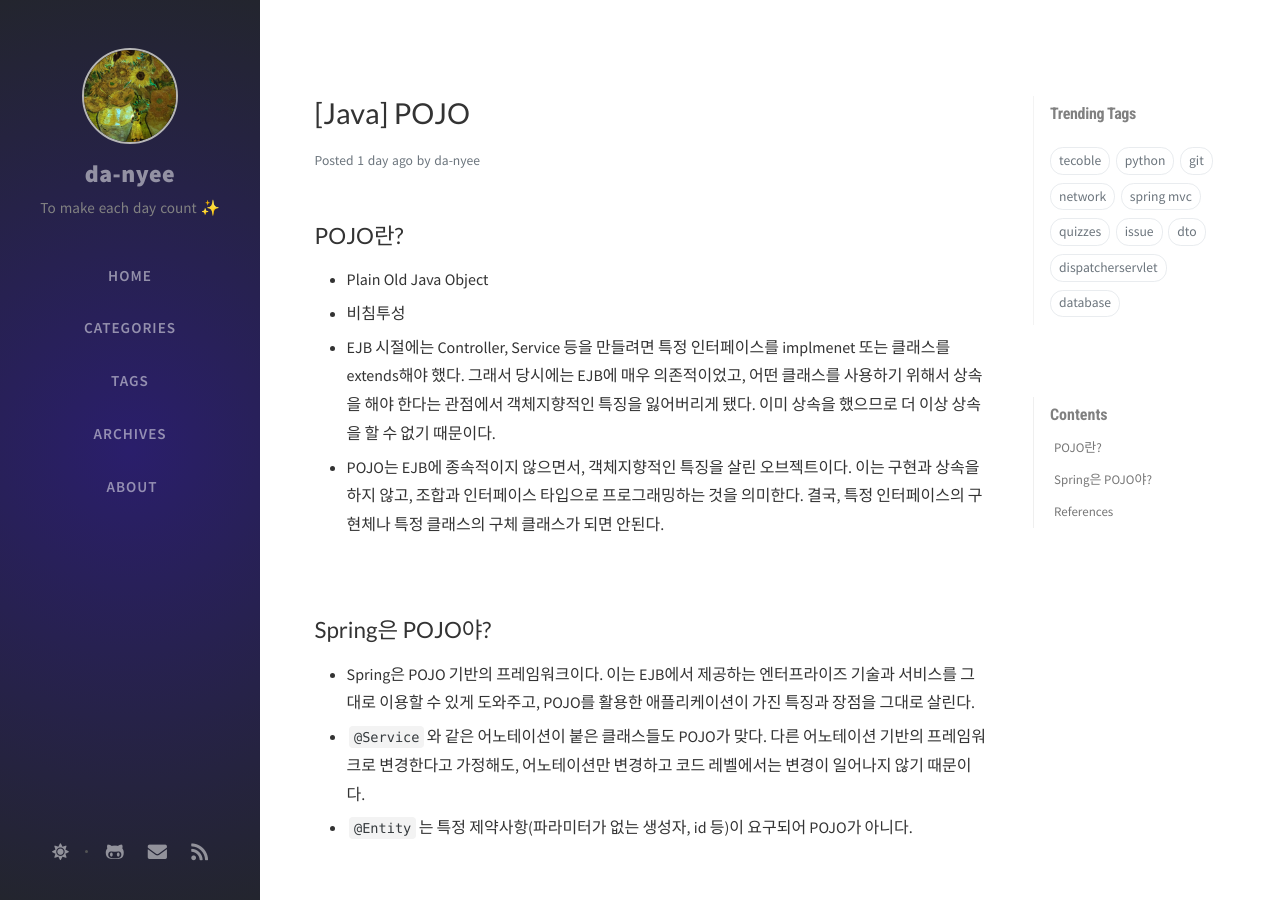
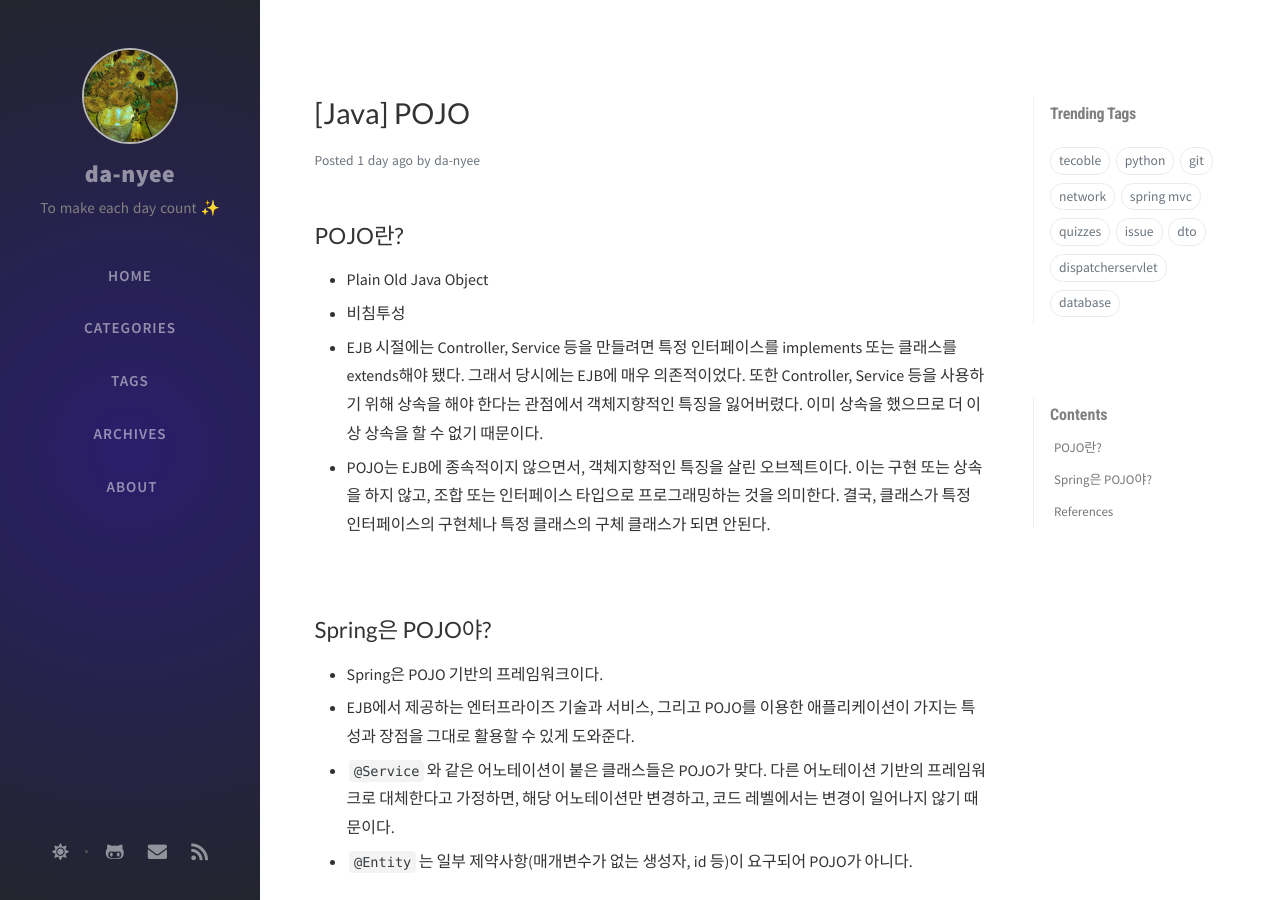
Before and after one commit to da-nyee/da-nyee.github.io, a Jekyll site: the page built from _posts/java_spring/2021-11-01-java-pojo.md, in a window 1280 px wide and 900 px high. Built offline with Jekyll 4.4.1, drawn with Linux system fonts in a browser that asks for light colours; nearby versions of some CDN libraries; comment, search, counter and statistics services are not loaded.

Commit message:
docs: Rewrite POJO (#154)

```diff
--- a/_posts/java_spring/2021-11-01-java-pojo.md
+++ b/_posts/java_spring/2021-11-01-java-pojo.md
@@ -10,16 +10,17 @@ tags: [java, pojo]
 
 - Plain Old Java Object
 - 비침투성
-- EJB 시절에는 Controller, Service 등을 만들려면 특정 인터페이스를 implmenet 또는 클래스를 extends해야 했다. 그래서 당시에는 EJB에 매우 의존적이었고, 어떤 클래스를 사용하기 위해서 상속을 해야 한다는 관점에서 객체지향적인 특징을 잃어버리게 됐다. 이미 상속을 했으므로 더 이상 상속을 할 수 없기 때문이다.
-- POJO는 EJB에 종속적이지 않으면서, 객체지향적인 특징을 살린 오브젝트이다. 이는 구현과 상속을 하지 않고, 조합과 인터페이스 타입으로 프로그래밍하는 것을 의미한다. 결국, 특정 인터페이스의 구현체나 특정 클래스의 구체 클래스가 되면 안된다.
+- EJB 시절에는 Controller, Service 등을 만들려면 특정 인터페이스를 implements 또는 클래스를 extends해야 됐다. 그래서 당시에는 EJB에 매우 의존적이었다. 또한 Controller, Service 등을 사용하기 위해 상속을 해야 한다는 관점에서 객체지향적인 특징을 잃어버렸다. 이미 상속을 했으므로 더 이상 상속을 할 수 없기 때문이다.
+- POJO는 EJB에 종속적이지 않으면서, 객체지향적인 특징을 살린 오브젝트이다. 이는 구현 또는 상속을 하지 않고, 조합 또는 인터페이스 타입으로 프로그래밍하는 것을 의미한다. 결국, 클래스가 특정 인터페이스의 구현체나 특정 클래스의 구체 클래스가 되면 안된다.
 
 <br/>
 
 ## Spring은 POJO야?
 
-- Spring은 POJO 기반의 프레임워크이다. 이는 EJB에서 제공하는 엔터프라이즈 기술과 서비스를 그대로 이용할 수 있게 도와주고, POJO를 활용한 애플리케이션이 가진 특징과 장점을 그대로 살린다.
-- `@Service`와 같은 어노테이션이 붙은 클래스들도 POJO가 맞다. 다른 어노테이션 기반의 프레임워크로 변경한다고 가정해도, 어노테이션만 변경하고 코드 레벨에서는 변경이 일어나지 않기 때문이다.
-- `@Entity`는 특정 제약사항(파라미터가 없는 생성자, id 등)이 요구되어 POJO가 아니다.
+- Spring은 POJO 기반의 프레임워크이다.
+- EJB에서 제공하는 엔터프라이즈 기술과 서비스, 그리고 POJO를 이용한 애플리케이션이 가지는 특성과 장점을 그대로 활용할 수 있게 도와준다.
+- `@Service`와 같은 어노테이션이 붙은 클래스들은 POJO가 맞다. 다른 어노테이션 기반의 프레임워크로 대체한다고 가정하면, 해당 어노테이션만 변경하고, 코드 레벨에서는 변경이 일어나지 않기 때문이다.
+- `@Entity`는 일부 제약사항(매개변수가 없는 생성자, id 등)이 요구되어 POJO가 아니다.
 
 <br/>
 
```
